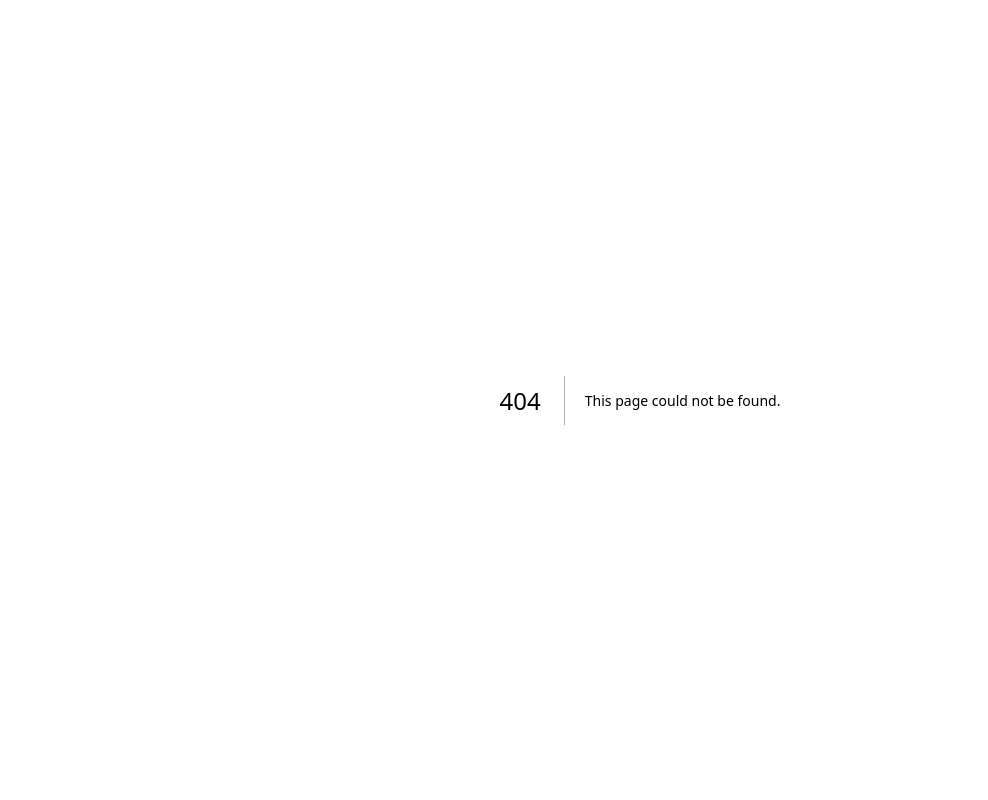
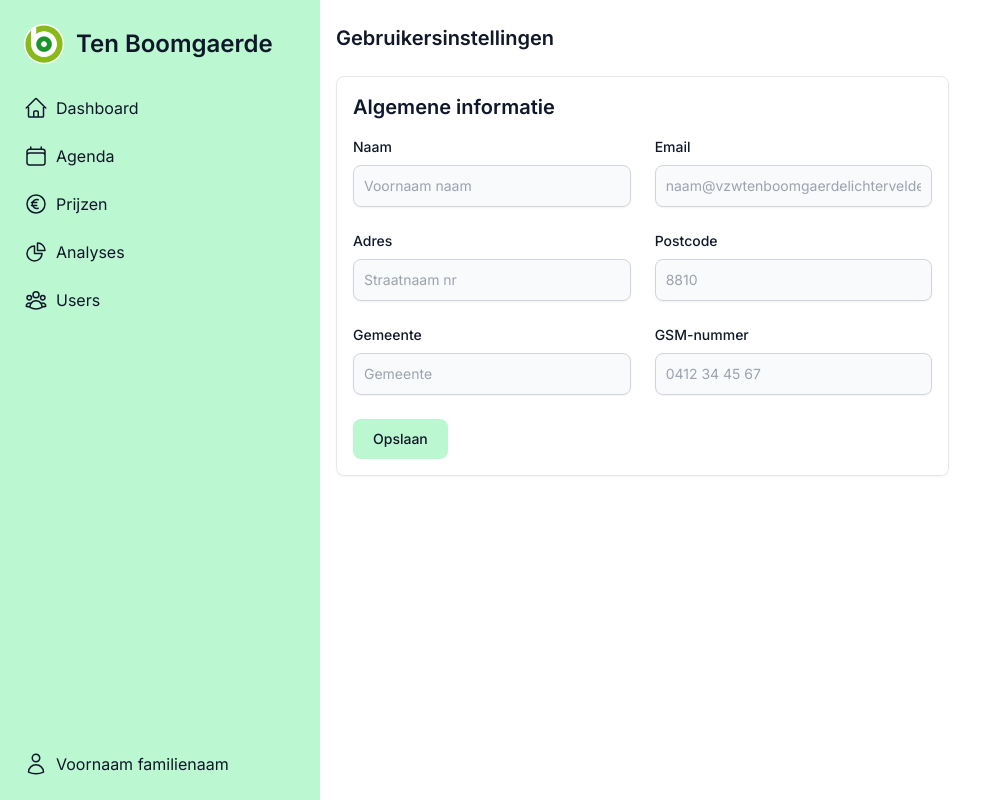
Before and after one commit to WEB4YOU-BE/P007-TenBoomgaerde, a Next.js app: page /dashboard/settings in a window 1280 px wide. Before the commit this address had no page. Shown: the whole page, without its empty margins (0-988 px from the left). Built offline with nearby package versions, Linux system fonts and the light colour scheme.

Commit message:
Added a user settings page
Signed-off-by: Tiebe Deweerdt <tiebe.dw1@gmail.com>

```diff
--- /dev/null
+++ b/src/app/dashboard/settings/page.tsx
@@ -0,0 +1,67 @@
+export default function Index() {
+    return <main className={"w-full min-h-[100svh]"}>
+        <div className={"grid grid-cols-1 px-4 pt-6 xl:grid-cols-3 xl:gap-4"}>
+            <div className={"mb-4 col-span-full xl:mb-2"}>
+                <h1 className={"text-xl font-semibold text-gray-900"}>Gebruikersinstellingen</h1>
+            </div>
+            <div className={"col-span-2"}>
+                <div className={"p-4 mb-4 border border-gray-200 rounded-lg shadow-sm 2xl:col-span-2"}>
+                    <h2 className={"mb-4 text-xl font-semibold"}>Algemene informatie</h2>
+                    <form action={"#"}>
+                        <div className={"grid grid-cols-6 gap-6"}>
+                            <div className={"col-span-6 sm:col-span-3"}>
+                                <label htmlFor={"name"}
+                                       className={"block mb-2 text-sm font-medium text-gray-900"}>Naam</label>
+                                <input type={"text"} name={"name"} id={"name"}
+                                       className={"shadow-sm bg-gray-50 border border-gray-300 text-gray-900 sm:text-sm rounded-lg focus:ring-primary-500 focus:border-primary-500 block w-full p-2.5"}
+                                       placeholder={"Voornaam naam"} required/>
+                            </div>
+                            <div className={"col-span-6 sm:col-span-3"}>
+                                <label htmlFor={"email"}
+                                       className={"block mb-2 text-sm font-medium text-gray-900"}>Email</label>
+                                <input type={"text"} name={"email"} id={"email"}
+                                       className={"shadow-sm bg-gray-50 border border-gray-300 text-gray-900 sm:text-sm rounded-lg focus:ring-primary-500 focus:border-primary-500 block w-full p-2.5"}
+                                       placeholder={"naam@vzwtenboomgaerdelichtervelde.be"} required/>
+                            </div>
+                            <div className={"col-span-6 sm:col-span-3"}>
+                                <label htmlFor={"adres"}
+                                       className={"block mb-2 text-sm font-medium text-gray-900"}>Adres</label>
+                                <input type={"text"} name={"adres"} id={"adres"}
+                                       className={"shadow-sm bg-gray-50 border border-gray-300 text-gray-900 sm:text-sm rounded-lg focus:ring-primary-500 focus:border-primary-500 block w-full p-2.5"}
+                                       placeholder={"Straatnaam nr"} required/>
+                            </div>
+                            <div className={"col-span-6 sm:col-span-3"}>
+                                <label htmlFor={"postcode"}
+                                       className={"block mb-2 text-sm font-medium text-gray-900"}>Postcode</label>
+                                <input type={"text"} name={"postcode"} id={"postcode"}
+                                       className={"shadow-sm bg-gray-50 border border-gray-300 text-gray-900 sm:text-sm rounded-lg focus:ring-primary-500 focus:border-primary-500 block w-full p-2.5"}
+                                       placeholder={"8810"} required/>
+                            </div>
+                            <div className={"col-span-6 sm:col-span-3"}>
+                                <label htmlFor={"gemeente"}
+                                       className={"block mb-2 text-sm font-medium text-gray-900"}>Gemeente</label>
+                                <input type={"text"} name={"gemeente"} id={"gemeente"}
+                                       className={"shadow-sm bg-gray-50 border border-gray-300 text-gray-900 sm:text-sm rounded-lg focus:ring-primary-500 focus:border-primary-500 block w-full p-2.5"}
+                                       placeholder={"Gemeente"} required/>
+                            </div>
+                            <div className={"col-span-6 sm:col-span-3"}>
+                                <label htmlFor={"tel"}
+                                       className={"block mb-2 text-sm font-medium text-gray-900"}>GSM-nummer</label>
+                                <input type={"text"} name={"telnr"} id={"telnr"}
+                                       className={"shadow-sm bg-gray-50 border border-gray-300 text-gray-900 sm:text-sm rounded-lg focus:ring-primary-500 focus:border-primary-500 block w-full p-2.5"}
+                                       placeholder={"0412 34 45 67"} required/>
+                            </div>
+                            <div className={"col-span-6 sm:col-span-full"}>
+                                <button
+                                    className={"bg-green-200 hover:bg-green-300 focus:ring-4 focus:ring-green-300 font-medium rounded-lg text-sm px-5 py-2.5 text-center"}
+                                    type={"submit"}>
+                                    Opslaan
+                                </button>
+                            </div>
+                        </div>
+                    </form>
+                </div>
+            </div>
+        </div>
+    </main>;
+}
```
